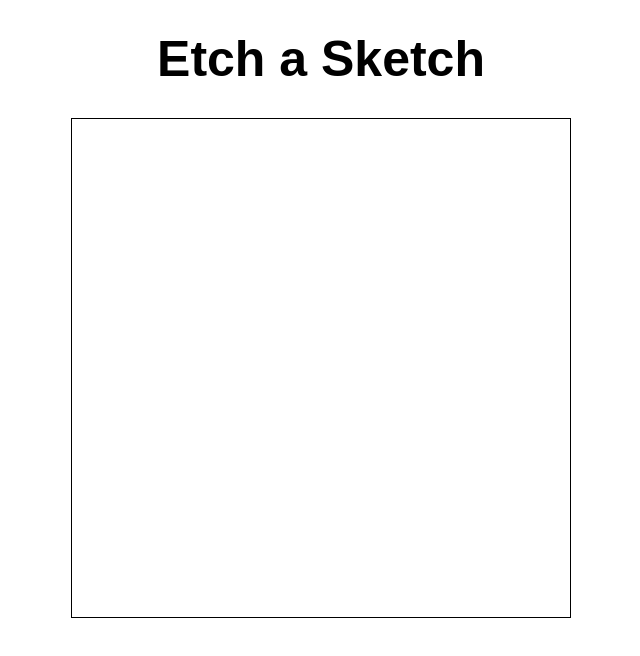
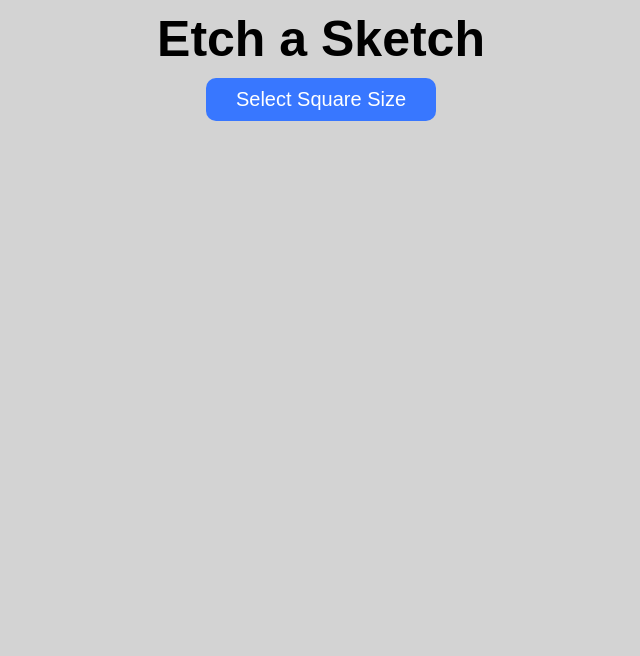
Before and after one commit to VMadhuranga/etch-a-sketch, a plain HTML site: page index.html in a window 1280 px wide. Shown: the whole page, without its empty margins (319-959 px from the left). Drawn offline with Linux system fonts and the light colour scheme.

Commit message:
Add button to ask square size
Add event listener to button to ask user to enter square size

```diff
--- a/index.js
+++ b/index.js
@@ -4,20 +4,17 @@ let title = document.createElement("h1");
 title.textContent = "Etch a Sketch";
 body.appendChild(title);
 
-let divContainer = document.createElement("div");
-divContainer.classList.add("container");
-createGrid(16);
-body.appendChild(divContainer);
+let selectGridSize = document.createElement("button");
+selectGridSize.innerText = "Select Square Size";
+body.appendChild(selectGridSize);
 
-// change color
-let divEtch = document.querySelectorAll(".etch");
-divEtch.forEach((div) => {
-    div.addEventListener("mouseenter", () => {
-        div.setAttribute("style", "background:black;");
-    });
-});
+let gridSize = 0;
+selectGridSize.addEventListener("click", userGridSize);
 
 function createGrid(numberOfSquare) {
+    let divContainer = document.createElement("div");
+    divContainer.classList.add("container");
+
     for (let i = 0; i < numberOfSquare; i++) {
         // create divs inside div container
         let divSketch = document.createElement("div");
@@ -27,9 +24,24 @@ function createGrid(numberOfSquare) {
             // create divs inside div sketch
             let divEtch = document.createElement("div");
             divEtch.classList.add("etch")
+            divSketch.appendChild(divEtch);
 
-            divSketch.appendChild(divEtch);
+            // change color
+            divEtch.addEventListener("mouseenter", () => {
+                divEtch.setAttribute("style", "background:black;");
+            });
         }
         divContainer.appendChild(divSketch);
     }
+    body.appendChild(divContainer);
 }
+
+function userGridSize() {
+    gridSize = Number(prompt("Select your square size between 2 and 64"));
+
+    if (gridSize >= 2 && gridSize <= 64) {
+        createGrid(gridSize);
+    } else {
+        alert("Please select between 2 and 64");
+    }
+}
--- a/style.css
+++ b/style.css
@@ -4,15 +4,31 @@
     padding: 0;
 }
 
-body h1 {
+body {
+    background-color: lightgray;
     font-family: Arial, Helvetica, sans-serif;
     text-align: center;
+}
+
+body button {
+    color: rgb(255, 255, 255);
+    font-size: 20px;
+    background-color: rgb(56, 119, 255);
+    margin-bottom: 20px;
+    padding: 10px 30px;
+    border: none;
+    border-radius: 10px;
+}
+
+body h1 {
+    color: black;
     font-size: 50px;
-    margin: 30px 0 30px;
+    margin: 10px 0 10px;
 }
 
 .container {
     margin: 0 auto;
+    background-color: white;
     width: 500px;
     height: 500px;
     border: 1px solid black;
```
Also changed, not shown: index.html (line endings or trailing spaces), 1 other file.
